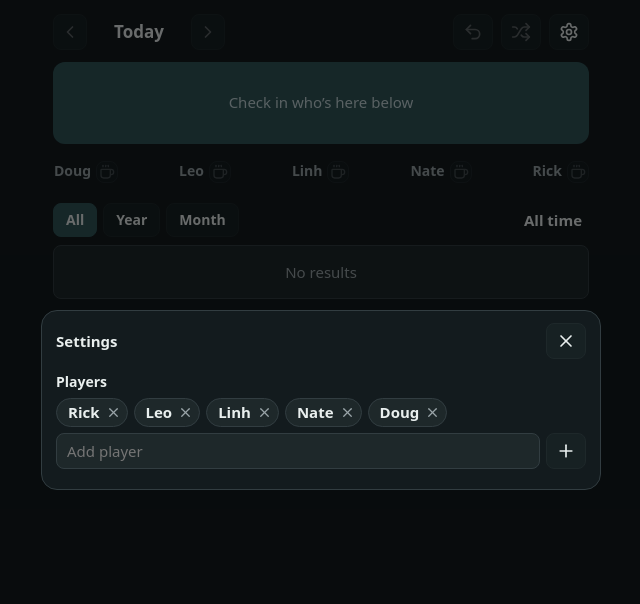
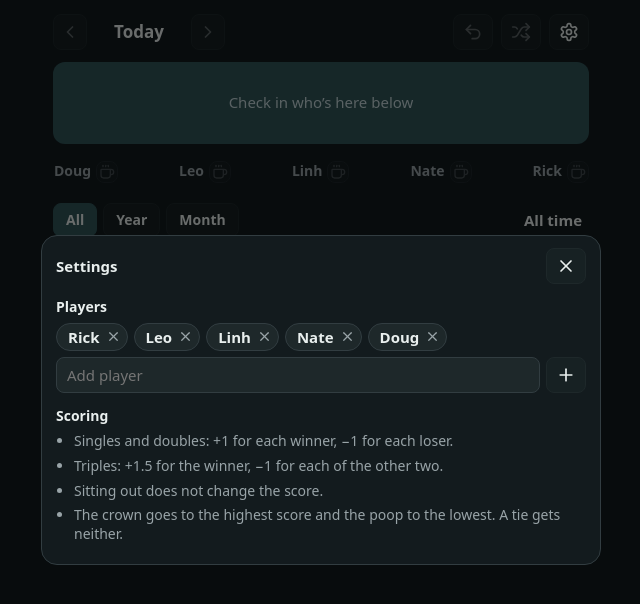
Before and after one commit to vtlinh/racquetball-tracker, a website: page index.html in a window 1280 px wide. Both pictures are taken after a click on the button 888 px from the left and 32 px from the top of the page. Shown: the whole page, without its empty margins (319-959 px from the left). Drawn offline with Linux system fonts and the light colour scheme; no server answers.

Commit message:
Show only the score on a day and explain it in settings (#17)
A history row lists each player's score, without the win-loss record.
Settings spells out singles, doubles, triples, sit-outs, and how the
crown and poop follow those scores.

Co-authored-by: Cursor Agent <cursoragent@cursor.com>

```diff
--- a/css/styles.css
+++ b/css/styles.css
@@ -786,6 +786,15 @@ dialog::backdrop {
   border: 1px solid var(--line);
   background: var(--surface);
 }
+.scoring {
+  margin: 0;
+  padding-left: 18px;
+  color: var(--muted);
+  font-size: 14px;
+}
+.scoring li + li {
+  margin-top: 6px;
+}
 details.small {
   margin-top: 10px;
 }
--- a/index.html
+++ b/index.html
@@ -12,7 +12,7 @@
     <link rel="manifest" href="manifest.webmanifest" />
     <link rel="icon" href="icons/icon.svg" type="image/svg+xml" />
     <link rel="apple-touch-icon" href="icons/icon-192.png" />
-    <link rel="stylesheet" href="css/styles.css?v=18" />
+    <link rel="stylesheet" href="css/styles.css?v=19" />
   </head>
   <body>
     <main>
@@ -70,6 +70,13 @@
         <input id="newPlayer" placeholder="Add player" autocomplete="off" maxlength="20" />
         <button class="btn" title="Add" data-icon="plus"></button>
       </form>
+      <h3>Scoring</h3>
+      <ul class="scoring">
+        <li>Singles and doubles: +1 for each winner, −1 for each loser.</li>
+        <li>Triples: +1.5 for the winner, −1 for each of the other two.</li>
+        <li>Sitting out does not change the score.</li>
+        <li>The crown goes to the highest score and the poop to the lowest. A tie gets neither.</li>
+      </ul>
     </dialog>
 
     <script>
@@ -78,6 +85,6 @@
         navigator.serviceWorker.addEventListener('controllerchange', () => location.reload());
       }
     </script>
-    <script type="module" src="js/app.js?v=18"></script>
+    <script type="module" src="js/app.js?v=19"></script>
   </body>
 </html>
--- a/js/app.js
+++ b/js/app.js
@@ -270,7 +270,7 @@ function dayGroup(day) {
   const standings = totals
     .map((r) => {
       const emoji = dayMark(r.player, stars, r.played);
-      return `<span><b>${esc(r.player)}</b>${emoji ? ` ${emoji}` : ''} ${r.wins}-${r.losses} ${L.formatScore(r.score)}</span>`;
+      return `<span><b>${esc(r.player)}</b>${emoji ? ` ${emoji}` : ''} ${L.formatScore(r.score)}</span>`;
     })
     .join('');
   const body = history
--- a/sw.js
+++ b/sw.js
@@ -1,4 +1,4 @@
-const CACHE = 'lineup-v18';
+const CACHE = 'lineup-v19';
 const SHELL = [
   './',
   'index.html',
```
Also changed, not shown: README.md.
